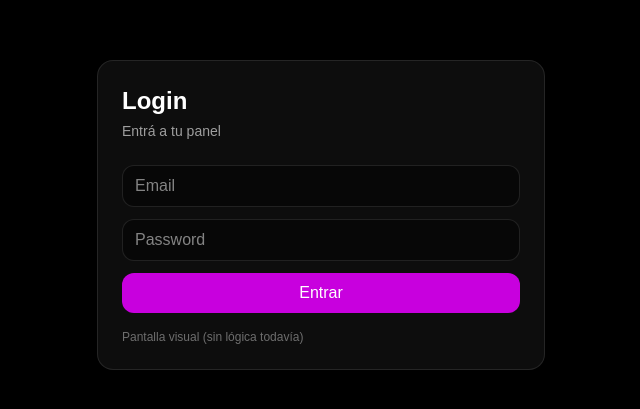
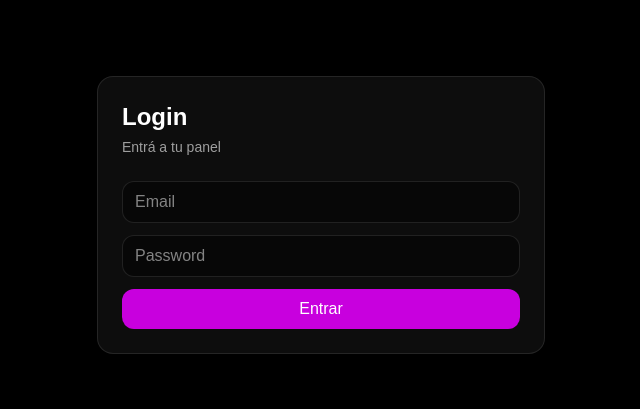
Before and after one commit to pulzeaplicacion/pulzeapp, a Next.js app: page /login in a window 1280 px wide. Shown: the part 185-594 px from the top of the page, without its empty margins (319-959 px from the left). Built offline with nearby package versions, Linux system fonts and the light colour scheme.

Commit message:
fix login and dashboard routing

```diff
--- a/app/dashboard/page.tsx
+++ b/app/dashboard/page.tsx
@@ -9,12 +9,10 @@ export default function Page() {
           <p className="text-sm text-white/60">Visitas</p>
           <p className="mt-2 text-3xl font-semibold">—</p>
         </div>
-
         <div className="rounded-2xl border border-white/10 bg-white/5 p-4">
           <p className="text-sm text-white/60">Clicks WhatsApp</p>
           <p className="mt-2 text-3xl font-semibold">—</p>
         </div>
-
         <div className="rounded-2xl border border-white/10 bg-white/5 p-4">
           <p className="text-sm text-white/60">Confirmados</p>
           <p className="mt-2 text-3xl font-semibold">—</p>
--- a/app/login/page.tsx
+++ b/app/login/page.tsx
@@ -1,3 +1,5 @@
+import Link from "next/link";
+
 export default function Page() {
   return (
     <main className="min-h-screen flex items-center justify-center bg-black text-white">
@@ -17,14 +19,13 @@ export default function Page() {
             className="w-full rounded-xl bg-black/40 border border-white/10 px-3 py-2 outline-none focus:border-white/30"
           />
 
-          <button className="w-full rounded-xl bg-fuchsia-600 hover:bg-fuchsia-500 transition px-4 py-2 font-medium">
+          <Link
+            href="/dashboard"
+            className="block text-center w-full rounded-xl bg-fuchsia-600 hover:bg-fuchsia-500 transition px-4 py-2 font-medium"
+          >
             Entrar
-          </button>
+          </Link>
         </div>
-
-        <p className="mt-4 text-xs text-white/40">
-          Pantalla visual (sin lógica todavía)
-        </p>
       </div>
     </main>
   );
```
